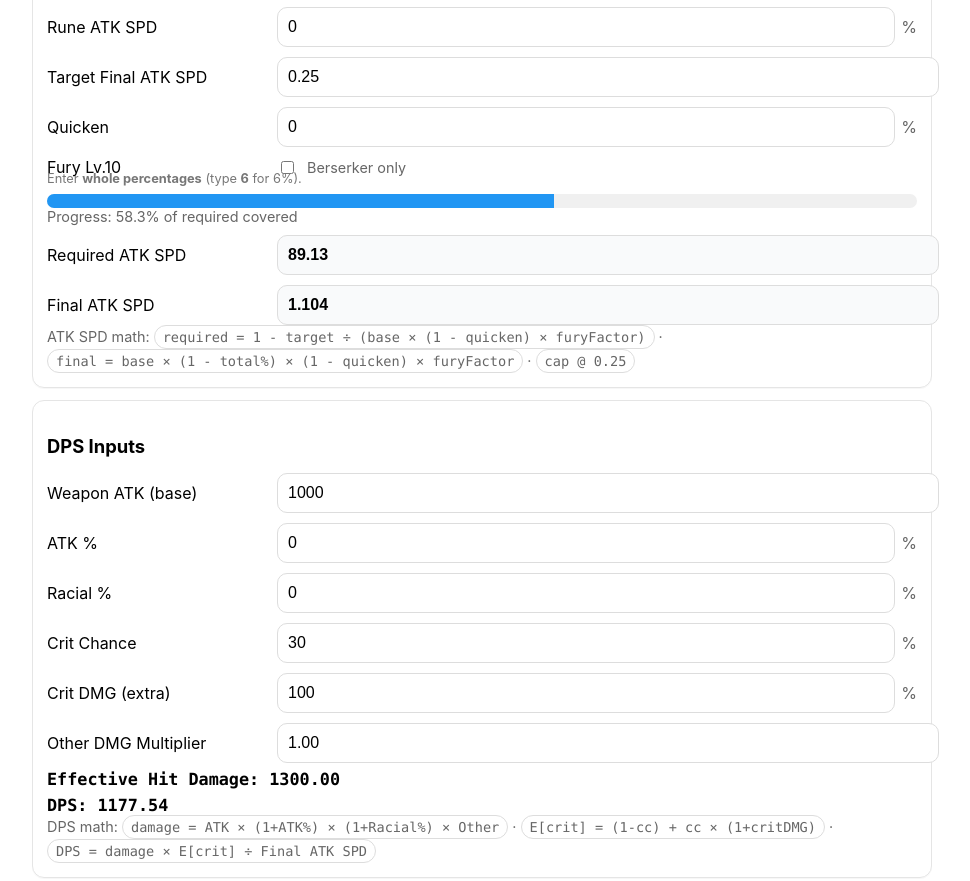
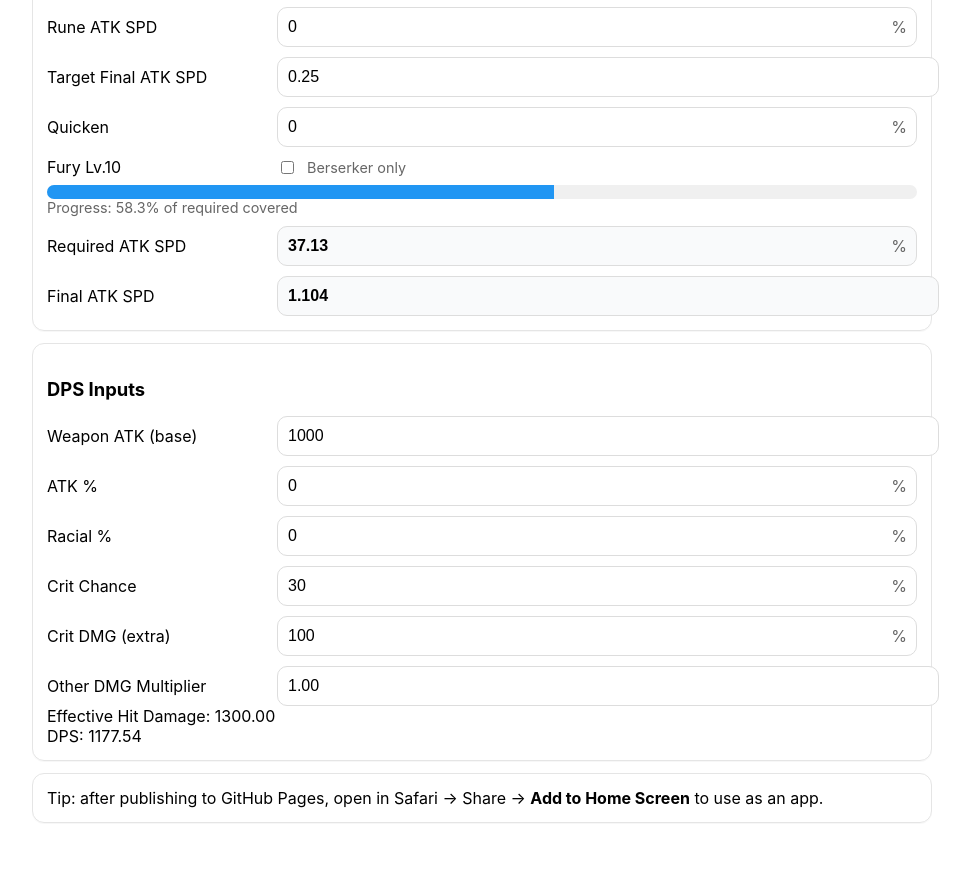
Before and after one commit to brandtbuchwald-rgb/Attack-spd-vs2, a plain HTML site: page index.html in a window 1280 px wide. Shown: the part 478-1359 px from the top of the page, without its empty margins (158-1128 px from the left). After the commit the page ends 1321 px from the top, so only its background shows below. Drawn offline with Linux system fonts and the light colour scheme.

Commit message:
Update index.html

```diff
--- a/index.html
+++ b/index.html
@@ -13,26 +13,17 @@
     .grid { display: grid; grid-template-columns: 220px 1fr; gap: 10px; align-items: center; }
     .card { border: 1px solid #e5e5e5; border-radius: 12px; padding: 14px; margin: 12px 0; box-shadow: 0 1px 0 rgba(0,0,0,.03); }
     .row { display: contents; }
-    input[type="number"], select { width: 100%; padding: 10px; border: 1px solid #ddd; border-radius: 10px; font-size: 16px; }
+    input[type="number"], input[readonly], select { width: 100%; padding: 10px; border: 1px solid #ddd; border-radius: 10px; font-size: 16px; }
+    input[readonly] { background:#f9fafb; font-weight:700; }
     .muted { color: #666; font-size: .9rem; }
-    .result { font-weight: 600; font-size: 1.05rem; margin-top: 6px; }
-    .mono { font-family: ui-monospace, SFMono-Regular, Menlo, Consolas, monospace; }
-    .pill { display:inline-block; padding:3px 8px; border-radius:999px; border:1px solid #ddd; font-size:.85rem; }
-    .footer { margin-top:16px; font-size:.85rem; color:#666; }
-    .hint { font-size:.8rem; color:#777; margin-top:-6px;}
     .inline { display:flex; align-items:center; gap:10px; }
     .disabled { opacity:0.5; pointer-events:none; }
-    .pct { display:flex; align-items:center; gap:6px; }
-    .pct span { color:#666; }
+    .pct { position:relative; display:flex; align-items:center; }
+    .pct input { width:100%; padding-right:32px; }
+    .pct .suffix { position:absolute; right:10px; color:#666; pointer-events:none; }
     .bar { height: 14px; background: #f0f0f0; border-radius: 999px; overflow: hidden; margin-top:8px; }
     .bar > div { height: 100%; width: 0%; transition: width .25s ease, background .25s ease; }
-    .cap { display:inline-flex; align-items:center; gap:6px; font-size:.9rem; }
-    .badge { display:inline-block; font-size:.75rem; padding:2px 8px; border-radius:999px; border:1px solid #bbb; color:#444; background:#fafafa; }
-    .badge.ok { border-color:#53b36b; color:#2b6e3a; background:#edf8f0; }
-    .badge.warn { border-color:#d4b40a; color:#7a6510; background:#fff8d6; }
-    .hidden { display:none !important; }
     .boxrow { display:grid; grid-template-columns: 220px 1fr; gap:10px; align-items:center; margin-top:10px; }
-    .boxrow input { background:#f9fafb; font-weight:700; }
   </style>
 </head>
 <body>
@@ -77,27 +68,28 @@
       </div>
       <div class="row">
         <label>Guild Buff</label>
-        <div class="pct"><input id="guild" type="number" step="0.1" value="5"><span>%</span></div>
+        <div class="pct"><input id="guild" type="number" step="0.1" value="5"><span class="suffix">%</span></div>
       </div>
       <div class="row">
         <label>Secret Tech</label>
-        <div class="pct"><input id="secret" type="number" step="0.1" value="10"><span>%</span></div>
+        <div class="pct"><input id="secret" type="number" step="0.1" value="10"><span class="suffix">%</span></div>
       </div>
       <div class="row">
         <label>Equipment ATK SPD</label>
-        <div class="pct"><input id="equip" type="number" step="0.1" value="0"><span>%</span></div>
+        <div class="pct"><input id="equip" type="number" step="0.1" value="0"><span class="suffix">%</span></div>
       </div>
       <div class="row">
         <label>Rune ATK SPD</label>
-        <div class="pct"><input id="rune" type="number" step="0.1" value="0"><span>%</span></div>
+        <div class="pct"><input id="rune" type="number" step="0.1" value="0"><span class="suffix">%</span></div>
       </div>
-      <div class="row">
+      <!-- Hidden target final ATK SPD -->
+      <div class="row hidden">
         <label>Target Final ATK SPD</label>
         <input id="target" type="number" step="0.01" value="0.25">
       </div>
       <div class="row">
         <label>Quicken</label>
-        <div class="pct"><input id="quicken" type="number" step="0.1" value="0"><span>%</span></div>
+        <div class="pct"><input id="quicken" type="number" step="0.1" value="0"><span class="suffix">%</span></div>
       </div>
       <div class="row" id="furyRow">
         <label>Fury Lv.10</label>
@@ -108,27 +100,19 @@
       </div>
     </div>
 
-    <div class="hint">Enter <b>whole percentages</b> (type <b>6</b> for 6%).</div>
-
-    <!-- Hidden legacy lines -->
-    <div class="result mono hidden" id="needLine">ATK SPD % required to hit target: —</div>
-    <div class="result mono hidden" id="finalLine">Final ATK SPD: —</div>
-
     <!-- Progress -->
     <div class="bar"><div id="progressFill"></div></div>
     <div class="muted" id="progressText">Progress: —</div>
 
-    <!-- New boxes -->
+    <!-- Results -->
     <div class="boxrow">
       <label>Required ATK SPD</label>
-      <input id="requiredBox" type="number" readonly>
+      <div class="pct"><input id="requiredBox" type="number" readonly><span class="suffix">%</span></div>
     </div>
     <div class="boxrow">
       <label>Final ATK SPD</label>
       <input id="finalBox" type="number" readonly>
     </div>
-
-    <div class="muted">ATK SPD math: <span class="pill mono">required = 1 - target ÷ (base × (1 - quicken) × furyFactor)</span> · <span class="pill mono">final = base × (1 - total%) × (1 - quicken) × furyFactor</span> · <span class="pill mono">cap @ 0.25</span></div>
   </div>
 
   <div class="card">
@@ -140,19 +124,19 @@
       </div>
       <div class="row">
         <label>ATK %</label>
-        <div class="pct"><input id="atkPct" type="number" step="0.1" value="0"><span>%</span></div>
+        <div class="pct"><input id="atkPct" type="number" step="0.1" value="0"><span class="suffix">%</span></div>
       </div>
       <div class="row">
         <label>Racial %</label>
-        <div class="pct"><input id="racialPct" type="number" step="0.1" value="0"><span>%</span></div>
+        <div class="pct"><input id="racialPct" type="number" step="0.1" value="0"><span class="suffix">%</span></div>
       </div>
       <div class="row">
         <label>Crit Chance</label>
-        <div class="pct"><input id="crit" type="number" step="0.1" value="30"><span>%</span></div>
+        <div class="pct"><input id="crit" type="number" step="0.1" value="30"><span class="suffix">%</span></div>
       </div>
       <div class="row">
         <label>Crit DMG (extra)</label>
-        <div class="pct"><input id="critDmg" type="number" step="1" value="100"><span>%</span></div>
+        <div class="pct"><input id="critDmg" type="number" step="1" value="100"><span class="suffix">%</span></div>
       </div>
       <div class="row">
         <label>Other DMG Multiplier</label>
@@ -161,7 +145,6 @@
     </div>
     <div class="result mono" id="dmgLine">Effective Hit Damage: —</div>
     <div class="result mono" id="dpsLine">DPS (uses Final ATK SPD above): —</div>
-    <div class="muted">DPS math: <span class="pill mono">damage = ATK × (1+ATK%) × (1+Racial%) × Other</span> · <span class="pill mono">E[crit] = (1-cc) + cc × (1+critDMG)</span> · <span class="pill mono">DPS = damage × E[crit] ÷ Final ATK SPD</span></div>
   </div>
 
   <div class="card footer">
@@ -174,17 +157,16 @@
     "Primal":   {"Berserker":2.0, "Paladin":2.4, "Ranger":1.8, "Sorcerer":2.2},
     "PVP/Boss": {"Berserker":2.2, "Paladin":2.5, "Ranger":2.0, "Sorcerer":2.3}
   };
+  const TARGET_FINAL = 0.25;
 
   const els = (ids => ids.reduce((o,id)=> (o[id]=document.getElementById(id),o),{}))(
-    ["cls","weap","char","col","guild","secret","equip","rune","target","quicken","fury",
-     "needLine","progressFill","progressText","finalLine","requiredBox","finalBox",
+    ["cls","weap","char","col","guild","secret","equip","rune","quicken","fury",
+     "progressFill","progressText","requiredBox","finalBox",
      "atk","atkPct","racialPct","crit","critDmg","otherMult","dmgLine","dpsLine"]
   );
   const furyRow = document.getElementById("furyRow");
 
   function clamp(x, min, max){ return Math.max(min, Math.min(max, x)); }
-  function pct(x){ return (x*100).toFixed(2) + '%'; }
-  function spd(x){ return x.toFixed(3); }
   function pctInput(id){ return (parseFloat(els[id].value || 0) / 100); }
   function pctSelect(id){ return (parseFloat(els[id].value || 0) / 100); }
 
@@ -193,7 +175,6 @@
     const weap = els.weap.value;
     const baseSpd = base[weap][cls];
 
-    // Fury enable/disable
     if (cls === "Berserker") {
       furyRow.classList.remove("disabled");
     } else {
@@ -208,33 +189,27 @@
     const equip = pctInput("equip");
     const rune = pctInput("rune");
     const quicken = pctInput("quicken");
+    const furyFactor = (els.fury.checked && cls === "Berserker") ? 0.25 : 1.0;
 
-    const furyFactor = (els.fury.checked && cls === "Berserker") ? 0.25 : 1.0;
     const totalBonuses = char + color + guild + secret + equip + rune;
 
-    const target = parseFloat(els.target.value || 0.25);
     const denom = Math.max(baseSpd * (1 - quicken) * furyFactor, 1e-9);
-    const required = 1 - (target / denom); // decimal
-
-    const progress = clamp(required <= 0 ? 1 : totalBonuses / required, 0, 1);
+    const requiredTotal = 1 - (TARGET_FINAL / denom);
+    const remaining = Math.max(0, requiredTotal - totalBonuses);
+    const progress = clamp(requiredTotal <= 0 ? 1 : totalBonuses / requiredTotal, 0, 1);
 
     let finalRaw = baseSpd * (1 - totalBonuses) * (1 - quicken) * furyFactor;
-    const finalSpd = Math.max(finalRaw, 0.25); // cap
+    const finalSpd = Math.max(finalRaw, TARGET_FINAL);
 
-    // Progress UI
     els.progressFill.style.width = (progress * 100).toFixed(1) + '%';
     if(progress >= 1){ els.progressFill.style.background = "#4caf50"; }
     else if(progress >= 0.9){ els.progressFill.style.background = "#ffc107"; }
     else{ els.progressFill.style.background = "#2196f3"; }
     els.progressText.textContent = `Progress: ${(progress*100).toFixed(1)}% of required covered`;
 
-    // Boxes
-    els.requiredBox.value = (required * 100).toFixed(2); // show as percent number
-    els.finalBox.value = finalSpd.toFixed(3);            // show as seconds delay
-    els.requiredBox.title = 'Percent ATK SPD required to reach target (after quicken/fury)';
-    els.finalBox.title = 'Final ATK SPD (seconds per hit), capped at 0.25';
+    els.requiredBox.value = (remaining * 100).toFixed(2);
+    els.finalBox.value = finalSpd.toFixed(3);
 
-    // DPS
     const atk = parseFloat(els.atk.value || 0);
     const atkPct = pctInput("atkPct");
     const racial = pctInput("racialPct");
@@ -251,12 +226,9 @@
     els.dpsLine.textContent = `DPS: ${dps.toFixed(2)}`;
   }
 
-  Object.values(els).forEach(el => {
-    if (el && (el.tagName === 'INPUT' || el.tagName === 'SELECT')) {
-      el.addEventListener('input', recalc);
-      if (el.type === 'checkbox') el.addEventListener('change', recalc);
-    }
-  });
+  ["input","change"].forEach(evt => document.addEventListener(evt, e => {
+    if (e.target.matches('input, select')) recalc();
+  }));
   recalc();
 </script>
 </body>
```
